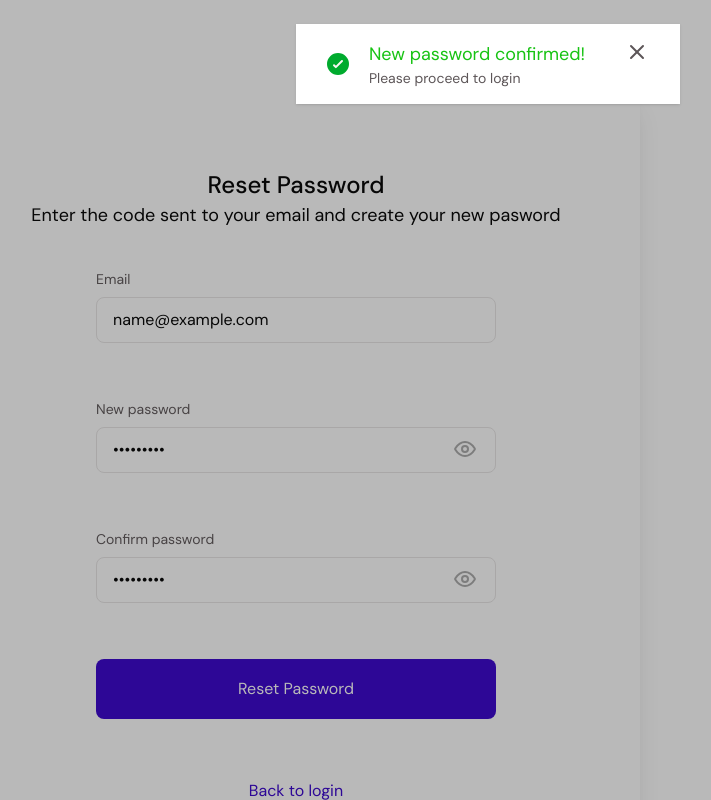
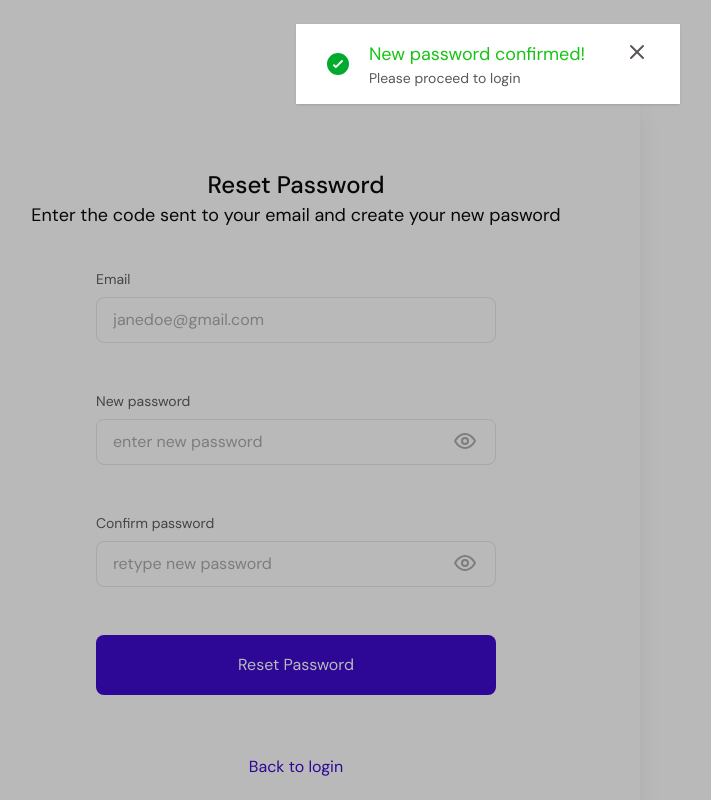
Before and after one commit to devcareer/team-fintech-frontend, a React (Create React App) app: page / in a window 1280 px wide. Both pictures are taken after typing "name@example.com", "Sample123", "Sample123" into the empty fields and a click on the button "Reset Password". Shown: the top 800 px of the page, without its empty margins (344-1055 px from the left). Built offline with nearby package versions, Linux system fonts and the light colour scheme; the HTML template or start-up script is replaced by a standard one.

Commit message:
style: add complete styling

```diff
--- a/package.json
+++ b/package.json
@@ -3,6 +3,7 @@
   "version": "0.1.0",
   "private": true,
   "dependencies": {
+    "@hookform/resolvers": "^2.9.10",
     "@testing-library/jest-dom": "^5.16.5",
     "@testing-library/react": "^13.4.0",
     "@testing-library/user-event": "^13.5.0",
@@ -12,7 +13,8 @@
     "react-router-dom": "^6.4.3",
     "react-scripts": "5.0.1",
     "react-toastify": "^9.1.1",
-    "web-vitals": "^2.1.4"
+    "web-vitals": "^2.1.4",
+    "yup": "^0.32.11"
   },
   "engines": {
     "node": ">=14.0.0",
--- a/src/components/General/Input/InputPassword.js
+++ b/src/components/General/Input/InputPassword.js
@@ -1,21 +1,28 @@
 // This component accepts a labeltext and placeholder prop to help you specify the
 // label you want to use and placeholder <InputPassword label='your label'/>
 import PropTypes from 'prop-types';
-import React from 'react';
+import React, { useState } from 'react';
 import eye from '../../../assets/icons/eye-icon.svg';
 
 const InputPassword = ({ labeltext, placeholder, name, rhf }) => {
+  const [dPassword, Setdpassword] = useState(false);
+  const displayPassword = () => {
+    Setdpassword(!dPassword);
+  };
   return (
     <div className="relative">
       <label className="block text-text-2 text-sm  mb-2">{labeltext}</label>
       <input
-        type="password"
+        type={dPassword ? 'text' : 'password'}
         placeholder={placeholder}
         name={name}
         {...rhf}
         className="w-full  appearance-none border border-outline rounded-lg  py-3 px-4  text-gray-700 leading-tight focus:outline-none focus:shadow-outline placeholder-text-3 placeholder:text-base lg:w-[400px] "
       />
-      <button className="absolute left-[280px] bottom-4 lg:left-[358px]">
+      <button
+        type="button"
+        className="absolute left-[280px] bottom-4 lg:left-[358px]"
+        onClick={displayPassword}>
         <img src={eye} alt="eye-icon" />
       </button>
     </div>
@@ -25,6 +32,7 @@ InputPassword.propTypes = {
   labeltext: PropTypes.string,
   placeholder: PropTypes.string,
   name: PropTypes.string,
-  rhf: PropTypes.object
+  rhf: PropTypes.object,
+  onClick: PropTypes.func
 };
 export default InputPassword;
--- a/src/components/General/Toast/Toast.js
+++ b/src/components/General/Toast/Toast.js
@@ -6,7 +6,7 @@ import Close from '../../../assets/icons/x.svg';
 const Toast = ({ onClick }) => {
   return (
     <div className="">
-      <main className="w-full bg-white shadow px-3 py-4 flex justify-center gap-5 absolute top-12 z-20 lg:w-96 lg:left-1/2 top-6">
+      <main className="w-full bg-white shadow px-3 py-4 flex justify-center gap-5 absolute top-12 z-20 md:w-96 lg:w-96 lg:left-1/2 top-6">
         <div className=" my-auto ">
           <span>
             <img src={Check} alt="close icon" />
--- a/src/pages/CreateNewPassword.js
+++ b/src/pages/CreateNewPassword.js
@@ -1,21 +1,34 @@
+import { yupResolver } from '@hookform/resolvers/yup';
 import { useState } from 'react';
 import { useForm } from 'react-hook-form';
+import * as yup from 'yup';
 import Button from '../components/General/Button/Button';
 import Input from '../components/General/Input/Input';
 import InputPassword from '../components/General/Input/InputPassword';
 import Toast from '../components/General/Toast/Toast';
 const CreateNewPassword = () => {
+  const schema = yup.object().shape({
+    email: yup.string().email('Please use a correct email').required('email is required'),
+    newPassword: yup
+      .string()
+      .min(8, 'must be at leaset 8 characters')
+      .max(15, 'max value 15')
+      .required('This Field is required'),
+    confirmPassword: yup.string().oneOf([yup.ref('newPassword'), null], 'Password must be the same')
+  });
+  const formOptions = { resolver: yupResolver(schema) };
   const {
     register,
     handleSubmit,
+    reset,
     formState: { errors }
-  } = useForm();
-  console.log(errors);
+  } = useForm(formOptions);
   const [toast, settoast] = useState(false);
 
   const handleClick = (data) => {
     console.log(data);
     settoast(!false);
+    reset();
   };
 
   const closeModal = () => {
@@ -33,27 +46,30 @@ const CreateNewPassword = () => {
         <p className="text-base px-5 text-center mb-10 lg:text-lg ">
           Enter the code sent to your email and create your new pasword
         </p>
-        <form className="flex flex-col gap-6 lg:w-[400px] mx-auto lg:gap-14">
+        <form className="flex flex-col gap-6 lg:w-[400px] mx-auto ">
           <Input
             labelText="Email"
             placeholder="janedoe@gmail.com"
             type="email"
             name="email"
-            rhf={{ ...register('email', { required: true }) }}
+            rhf={{ ...register('email') }}
           />
-          {errors.email?.type == 'required' && <p>Email is required</p>}
+          <p className="text-warningstate mt-0 ">{errors.email?.message}</p>
           <InputPassword
             labeltext="New password"
             placeholder="enter new password"
             name="newPassword"
-            rhf={{ ...register('newPassword', { min: 8, max: 12 }) }}
+            rhf={{ ...register('newPassword') }}
           />
+          <p className="text-warningstate mt-0 ">{errors.newPassword?.message}</p>
           <InputPassword
             labeltext="Confirm password"
             placeholder="retype new password"
             name="confirmPassword"
             rhf={{ ...register('confirmPassword') }}
           />
+          <p className="text-warningstate mt-0 ">{errors.confirmPassword?.message}</p>
+
           <Button type="submit" onClick={handleSubmit(handleClick)}>
             Reset Password
           </Button>
```
Also changed, not shown: 1 other file (tests, documents, lock files or other folders).
